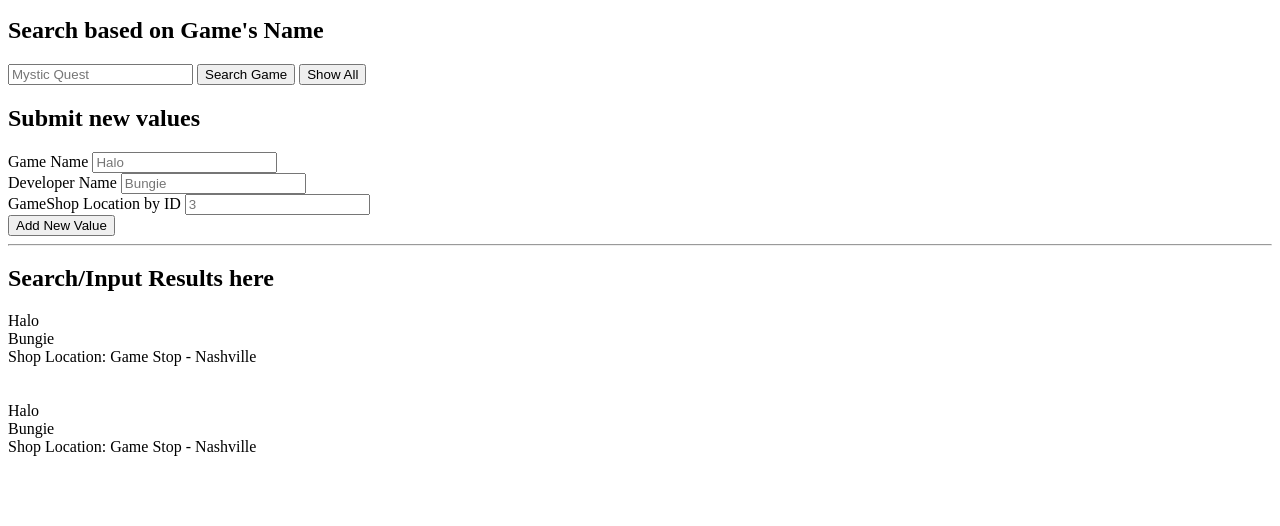
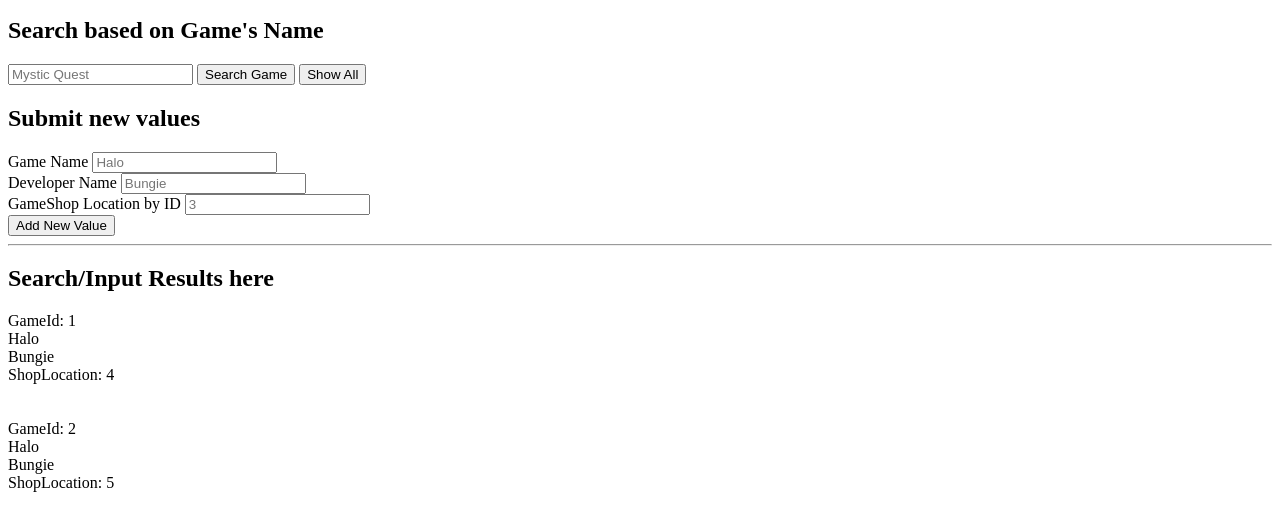
Before and after one commit to thiem-dev/sampleFullStack1, a website: page public/index.html in a window 1280 px wide. Shown: the part 110-636 px from the top of the page. Drawn offline with Linux system fonts and the light colour scheme.

Commit message:
nested html elements better

```diff
--- a/public/index.html
+++ b/public/index.html
@@ -36,17 +36,19 @@
     <div class="data-ctn">
         <div id="data-contents">
             <h2>Search/Input Results here</h2>
-            <div id="game1">
+            <div class="gameCard" id="gameId1">
+                <div class="gameId">GameId: 1</div>
                 <div class="title">Halo</div>
                 <div class="developer">Bungie</div>
-                <div class="shopLocation">Shop Location: Game Stop - Nashville</div>
+                <div class="shopLocation">ShopLocation: 4</div>
             </div>
         </div>
         <br><br>
-        <div id="game2">
+        <div class="gameCard" id="gameId2">
+            <div class="gameId">GameId: 2</div>
             <div class="title">Halo</div>
             <div class="developer">Bungie</div>
-            <div class="shopLocation">Shop Location: Game Stop - Nashville</div>
+            <div class="shopLocation">ShopLocation: 5</div>
         </div>
     </div>
     <br><br>
--- a/public/main.css
+++ b/public/main.css
@@ -0,0 +1,3 @@
+/* #data-contents{
+    display:grid;
+} */
```
